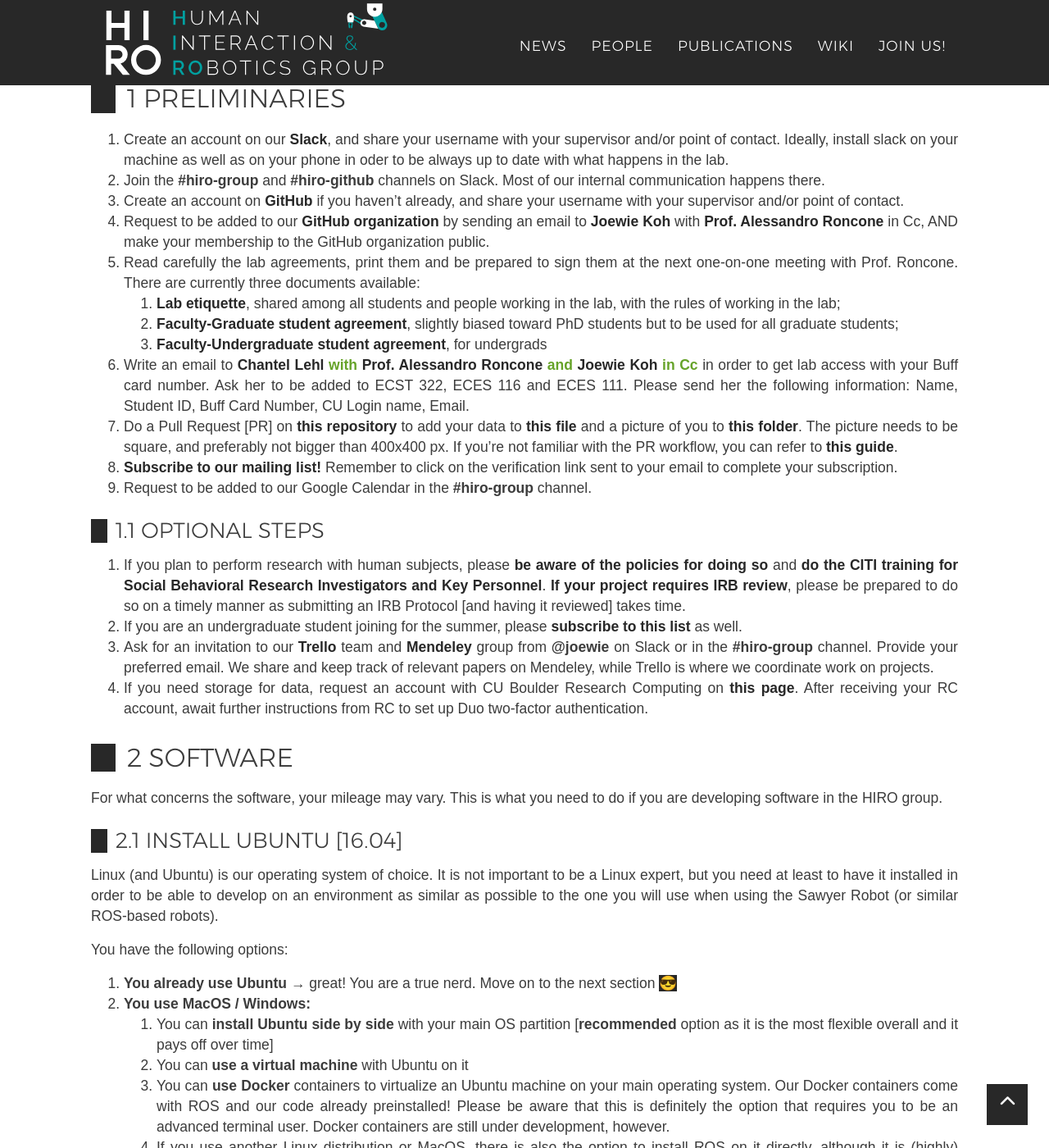
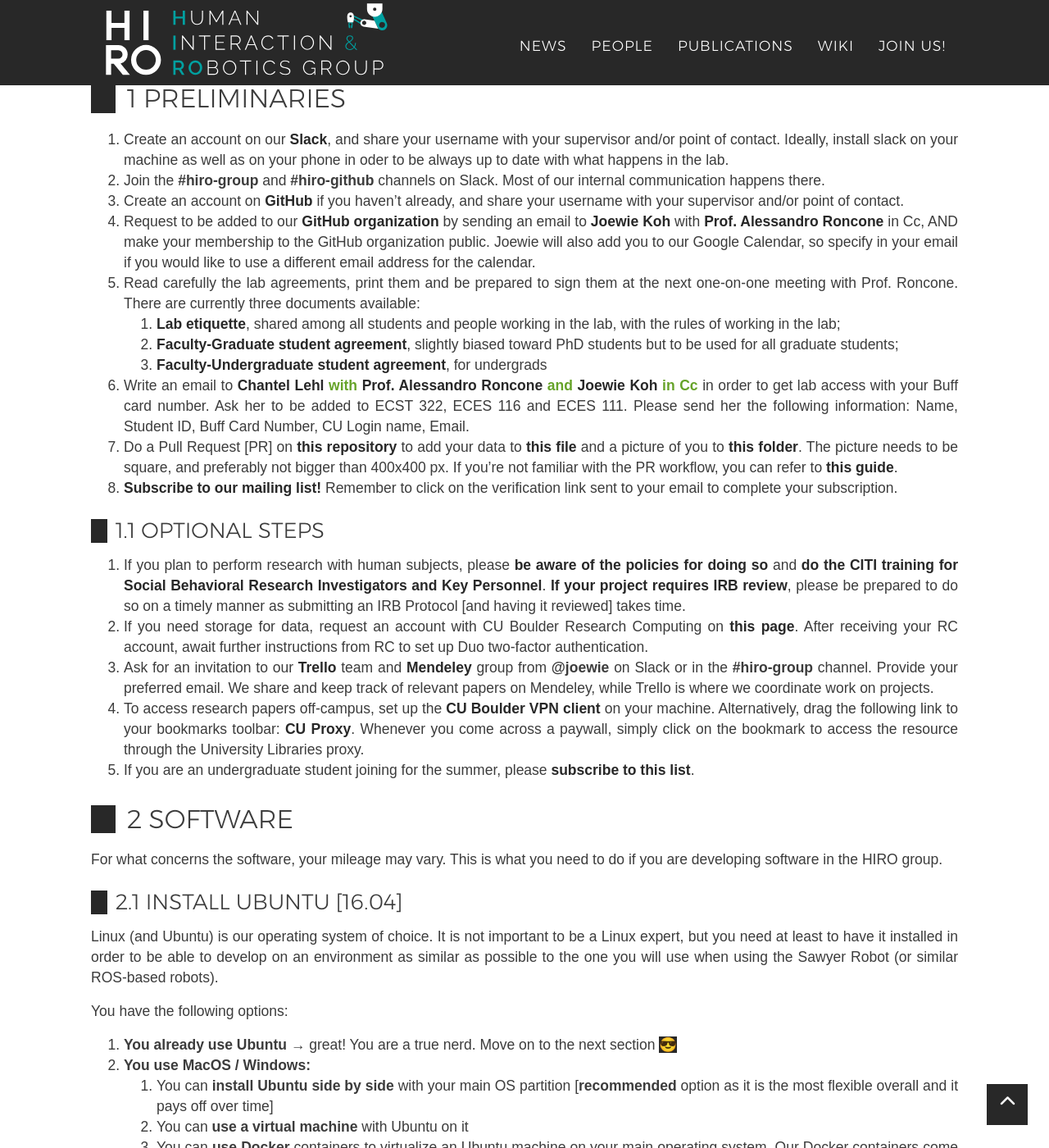
Before and after one commit to HIRO-group/HIRO-group.github.io, a Jekyll site: the page built from _posts/wiki/2019-08-28-new-HIRO-member.md, in a window 1280 px wide and 1400 px high, scrolled down 712 px. Shown: the whole window at 82% size. Built offline with Jekyll 4.4.1, drawn with Linux system fonts in a browser that asks for light colours; nearby versions of some CDN libraries; emoji names are drawn with the system emoji font; some web fonts are replaced.

Commit message:
Add instructions for accessing papers off-campus to the new member page

```diff
--- a/_posts/wiki/2019-08-28-new-HIRO-member.md
+++ b/_posts/wiki/2019-08-28-new-HIRO-member.md
@@ -22,7 +22,7 @@ For _{{ site.meetings.semester }}_, we will be holding group meetings in **{{ si
  1. Create an account on our [Slack](https://arpg.slack.com), and share your username with your supervisor and/or point of contact. Ideally, install slack on your machine as well as on your phone in oder to be always up to date with what happens in the lab.
  2. Join the **#hiro-group** and **#hiro-github** channels on Slack. Most of our internal communication happens there.
  3. Create an account on [GitHub](https://github.com) if you haven't already, and share your username with your supervisor and/or point of contact.
- 4. Request to be added to our [GitHub organization](https://github.com/HIRO-group) by sending an email to [Joewie Koh](mailto:joewie.koh@colorado.edu) with [Prof. Alessandro Roncone](mailto:alessandro.roncone@colorado.edu) in Cc, AND make your membership to the GitHub organization public.
+ 4. Request to be added to our [GitHub organization](https://github.com/HIRO-group) by sending an email to [Joewie Koh](mailto:joewie.koh@colorado.edu) with [Prof. Alessandro Roncone](mailto:alessandro.roncone@colorado.edu) in Cc, AND make your membership to the GitHub organization public. Joewie will also add you to our Google Calendar, so specify in your email if you would like to use a different email address for the calendar.
  5. Read carefully the lab agreements, print them and be prepared to sign them at the next one-on-one meeting with Prof. Roncone. There are currently three documents available:
     1. [Lab etiquette](/docs/HIRO-Group-Lab-Etiquette.pdf), shared among all students and people working in the lab, with the rules of working in the lab;
     2. [Faculty-Graduate student agreement](/docs/HIRO-Group-Grad-Agreement.pdf), slightly biased toward PhD students but to be used for all graduate students;
@@ -30,14 +30,14 @@ For _{{ site.meetings.semester }}_, we will be holding group meetings in **{{ si
  6. Write an email to [Chantel Lehl](mailto:chantel.lehl@colorado.edu) **with [Prof. Alessandro Roncone](mailto:alessandro.roncone@colorado.edu) and [Joewie Koh](mailto:joewie.koh@colorado.edu) in Cc**{:.color-banner} in order to get lab access with your Buff card number. Ask her to be added to ECST 322, ECES 116 and ECES 111. Please send her the following information: Name, Student ID, Buff Card Number, CU Login name, Email.
  7. Do a Pull Request [PR] on [this repository](https://github.com/HIRO-group/HIRO-group.github.io) to add your data to [this file](https://github.com/HIRO-group/HIRO-group.github.io/blob/master/_data/people.yml) and a picture of you to [this folder](https://github.com/HIRO-group/HIRO-group.github.io/tree/master/img/people). The picture needs to be square, and preferably not bigger than 400x400 px. If you're not familiar with the PR workflow, you can refer to [this guide](https://github.com/HIRO-group/HIRO-group.github.io/blob/master/CONTRIBUTING.md).
  8. [Subscribe to our mailing list!](https://lists.colorado.edu/sympa/subscribe/hiro-group) Remember to click on the verification link sent to your email to complete your subscription.
- 9. Request to be added to our Google Calendar in the **#hiro-group** channel.
 
 ## 1.1 Optional steps
 
  1. If you plan to perform research with human subjects, please [be aware of the policies for doing so](https://www.colorado.edu/researchinnovation/irb) and [do the CITI training for Social Behavioral Research Investigators and Key Personnel](https://www.colorado.edu/researchinnovation/irb/getting-started/citi-training). [If your project requires IRB review](https://www.colorado.edu/researchinnovation/irb/getting-started/does-my-research-require-irb-review), please be prepared to do so on a timely manner as submitting an IRB Protocol [and having it reviewed] takes time.
- 2. If you are an undergraduate student joining for the summer, please [subscribe to this list](https://lists.colorado.edu/sympa/subscribe/cs-summer-undergrads) as well.
+ 2. If you need storage for data, request an account with CU Boulder Research Computing on [this page](https://rcamp.rc.colorado.edu/accounts/account-request/create/verify/ucb). After receiving your RC account, await further instructions from RC to set up Duo two-factor authentication.
  3. Ask for an invitation to our [Trello](https://trello.com) team and [Mendeley](https://www.mendeley.com) group from **@joewie** on Slack or in the **#hiro-group** channel. Provide your preferred email. We share and keep track of relevant papers on Mendeley, while Trello is where we coordinate work on projects.
- 4. If you need storage for data, request an account with CU Boulder Research Computing on [this page](https://rcamp.rc.colorado.edu/accounts/account-request/create/verify/ucb). After receiving your RC account, await further instructions from RC to set up Duo two-factor authentication.
+ 4. To access research papers off-campus, set up the [CU Boulder VPN client](https://oit.colorado.edu/services/network-internet-services/vpn) on your machine. Alternatively, drag the following link to your bookmarks toolbar: [CU Proxy](javascript:void(location.href='https://colorado.idm.oclc.org/login?url='+location.href)). Whenever you come across a paywall, simply click on the bookmark to access the resource through the University Libraries proxy.
+ 5. If you are an undergraduate student joining for the summer, please [subscribe to this list](https://lists.colorado.edu/sympa/subscribe/cs-summer-undergrads).
 
 # 2 Software
 
```
